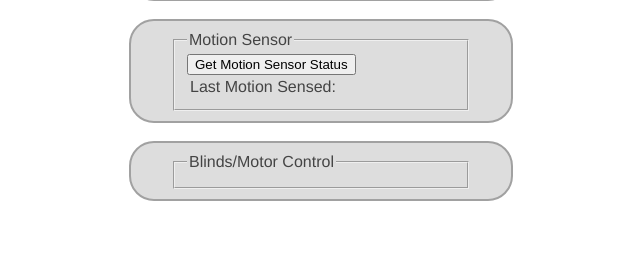
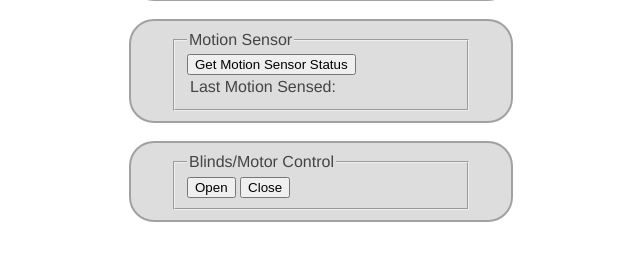
Before and after one commit to marbaugh/WebHomeControl, a Flask app: page / in a window 1280 px wide. Shown: the part 324-601 px from the top of the page, without its empty margins (319-959 px from the left). Run offline with Flask 2, Linux system fonts and the light colour scheme.

Commit message:
Added open/close motor buttons

```diff
--- a/templates/home.html
+++ b/templates/home.html
@@ -33,6 +33,8 @@
   <div class="statusBox">
     <fieldset>
       <legend>Blinds/Motor Control</legend>
+      <input type="submit" name="submit" value="Open">
+      <input type="submit" name="submit" value="Close">
     </fieldset>
   </div>
   <br>
```
